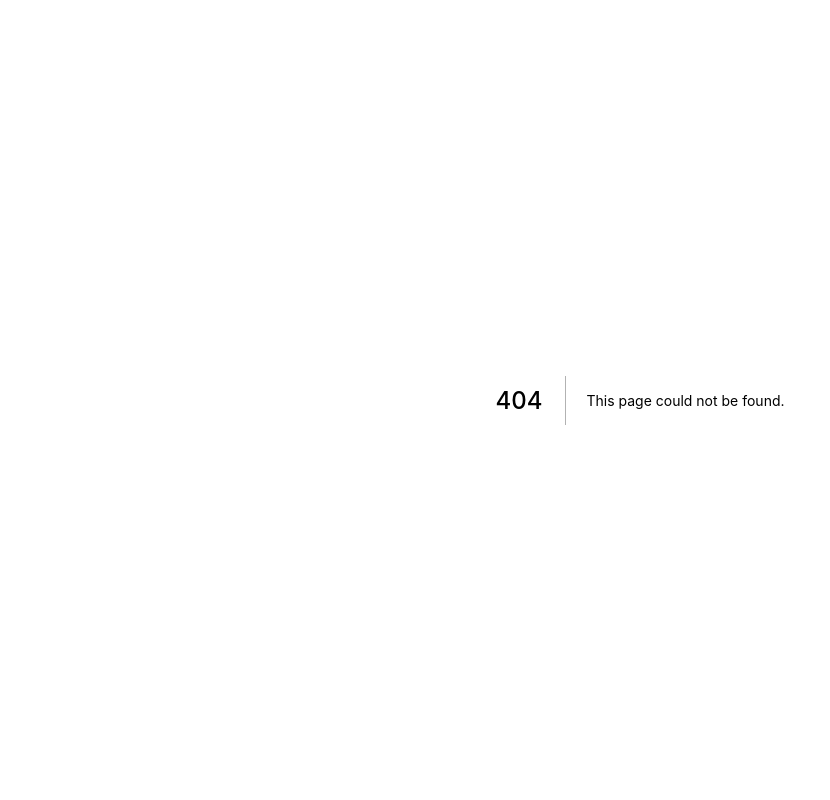
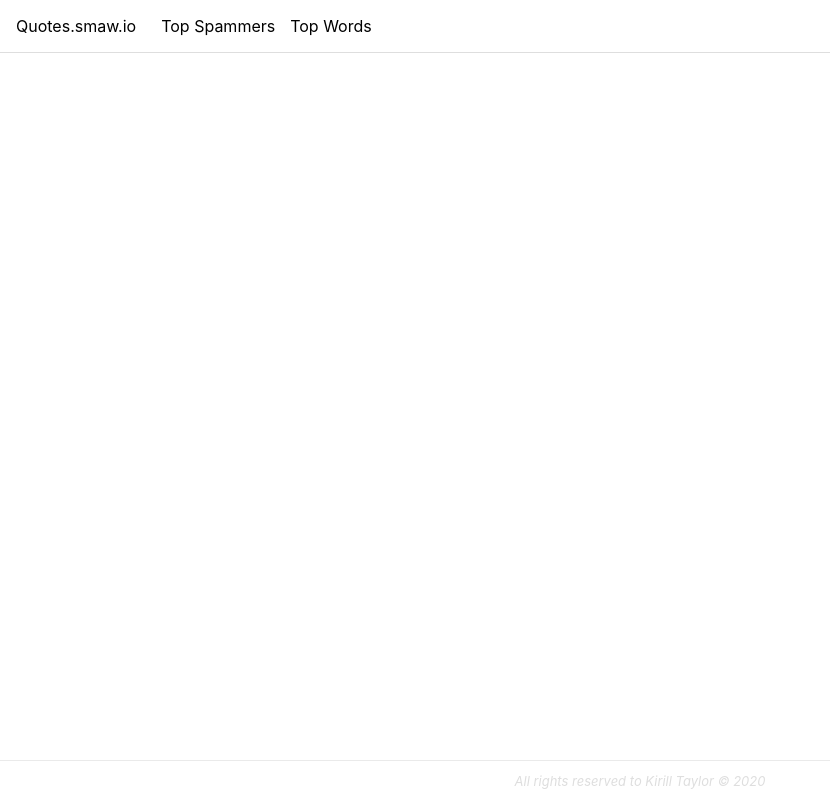
Before and after one commit to KirillTaylor/quotes.io, a Next.js app: page /top/spammers in a window 1280 px wide. Before the commit this address had no page. Shown: the whole page, without its empty margins (0-830 px from the left). Built offline with nearby package versions, Linux system fonts and the light colour scheme.

Commit message:
Added menu and spammers page

```diff
--- /dev/null
+++ b/components/Footer.js
@@ -0,0 +1,11 @@
+export default function Footer(props){
+	const currentDate = new Date();
+
+	return (
+		<footer className={props.footer}>
+			<div id={props.copyright}>
+			All rights reserved to <a href="#">Kirill Taylor</a> &copy; {currentDate.getFullYear()}
+			</div>
+        </footer>
+	);
+}
--- /dev/null
+++ b/components/Header.js
@@ -0,0 +1,21 @@
+import Logo from './Logo/Logo';
+import MainMenu from './MainMenu';
+import Refresh from './Refresh/Refresh';
+import { useState } from 'react';
+
+export default function Header(props){
+	const [ isOpen, setIsOpen ] = useState(false);
+
+	function handleClickMobile(){
+		setIsOpen(!isOpen);
+	}
+
+	return (
+		<header className={props.styleHeader}>
+			<MainMenu isMobile={true} isOpen={isOpen} callback={handleClickMobile} />
+			<Logo title={props.title} />
+			<MainMenu isMobile={false} />
+			{props.callback ? <Refresh callback={props.callback} isLoading={props.isLoading} /> : null}
+      	</header>
+	);
+}
--- /dev/null
+++ b/components/MainMenu.js
@@ -0,0 +1,39 @@
+import Link from 'next/link';
+import menuStyles from '../styles/MainMenu.module.css'
+
+export default function MainMenu(props){
+	let menuItems = [];
+	if(props.isMobile){
+		menuItems.push({
+			link: '/',
+			name: 'Home'
+		})
+	}
+	menuItems.push({
+		link: '/top/spammers',
+		name: 'Top Spammers'
+	});
+	menuItems.push({
+		link: '/top/words',
+		name: 'Top Words'
+	});
+
+	const menuItemIterator = menuItems.map( (item, key) => {
+		return <li key={key}><Link href={item.link}><a title={item.name}>{item.name}</a></Link></li>
+	});
+
+	let navClasses = [menuStyles.main_menu];
+	if(props.isMobile){
+		navClasses.push("mobile");
+	} else {
+		navClasses.push("desktop");
+	}
+
+	return (
+		<nav className={navClasses.join(" ")}>
+			{props.isMobile
+				? <div className={menuStyles.mobile_menu} onClick={props.callback}><i className="fas fa-bars"></i><ul className={props.isOpen ? menuStyles.menuOpen : menuStyles.menuClosed }>{menuItemIterator}</ul></div>
+				: <ul>{menuItemIterator}</ul>}
+		</nav>
+	);
+}
--- a/pages/api/quote.js
+++ b/pages/api/quote.js
@@ -18,6 +18,7 @@ export default function handler(req, res) {
 	res.send(JSON.stringify({
 		text: message.text,
 		first_name: message.from.first_name,
-		year: date.getFullYear() - 1
+		year: date.getFullYear() - 1,
+		profilePhoto: message.from.profilePicture
 	}));
   }
--- /dev/null
+++ b/pages/top/spammers.js
@@ -0,0 +1,32 @@
+import Head from "next/head";
+import Footer from "../../components/Footer";
+import Header from "../../components/Header";
+import styles from '../../styles/Home.module.css';
+import { useState } from 'react';
+
+export default function Spammers(){
+	const [ isLoading, setIsLoading ] = useState(false);
+	const headerProps = {
+		title: 'Quotes.smaw.io',
+		isLoading: isLoading,
+		styleHeader: styles.header
+	}
+
+	return (
+		<div class={styles.container}>
+			<Head>
+				<title>Quotes.smaw.io</title>
+			</Head>
+
+			<Header {...headerProps} />
+
+			<main className={styles.main}>
+				<table>
+
+				</table>
+			</main>
+
+			<Footer {...styles} />
+		</div>
+	);
+}
--- a/styles/Home.module.css
+++ b/styles/Home.module.css
@@ -2,11 +2,13 @@
 
 .header{
   flex-direction: row;
-  justify-content: space-between;
+  justify-content: flex-start;
   border-bottom: 1px solid #dedede;
   padding: 1em;
   width: 100%;
   display: flex;
+  gap: 25px;
+  position: relative;
 }
 .container {
   min-height: 100vh;
@@ -176,6 +178,17 @@
   margin: 1vh auto;
 }
 
+.quote_picture{
+  border-radius: 100px;
+  overflow: hidden;
+  width: 160px;
+  height: 160px;
+}
+.quote_picture img{
+  height: 100%;
+  width: 100%;
+}
+
 @media (max-width: 700px){
   #the_quote{
     font-size: 36px;
@@ -186,4 +199,9 @@
   .mobile{
     display: block;
   }
+  .quote_picture{
+    margin-bottom: 5vh;
+    width: 100px;
+    height: 100px;
+  }
 }
--- /dev/null
+++ b/styles/MainMenu.module.css
@@ -0,0 +1,19 @@
+.mobile_menu{
+
+}
+
+.mobile_menu ul{
+	transition: all .3s ease;
+	position: absolute;
+	left: -400px;
+	background-color: #fff;
+	flex-direction: column;
+	top: 101%;
+	box-shadow: 0 0 7px -1px #dedede;
+}
+.menuOpen{
+	left: 0 !important;
+}
+.mobile_menu ul li{
+	padding: 2vh;
+}
--- a/styles/Refresh.module.css
+++ b/styles/Refresh.module.css
@@ -7,6 +7,7 @@
 }
 .refresh{
 	cursor: pointer;
+	margin-left: auto;
 }
 .loading{
 	color: #dedede;
--- a/styles/globals.css
+++ b/styles/globals.css
@@ -14,3 +14,28 @@ a {
 * {
   box-sizing: border-box;
 }
+
+ul{
+  list-style: none;
+  display: flex;
+  padding: 0;
+  margin: 0;
+  justify-content: space-around;
+  gap: 15px;
+}
+ul li:hover{
+  cursor: pointer;
+  text-decoration: underline;
+}
+
+.mobile{
+  display: none;
+}
+@media (max-width:700px){
+  .mobile{
+    display: block;
+  }
+  .desktop{
+    display: none;
+  }
+}
```
Also changed, not shown: pages/index.js (+17 -13 lines), pages/top/words.js (added), 1 other file (tests, documents, lock files or other folders).
